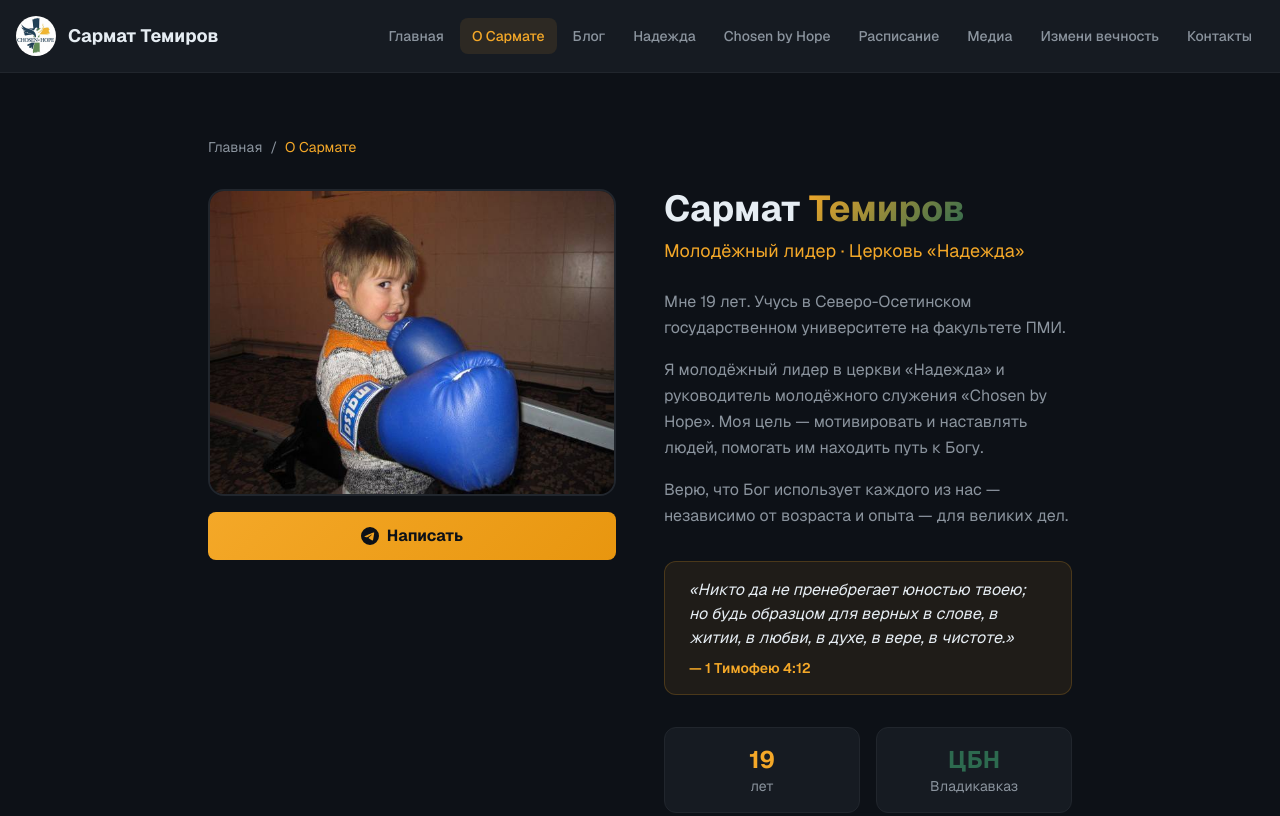
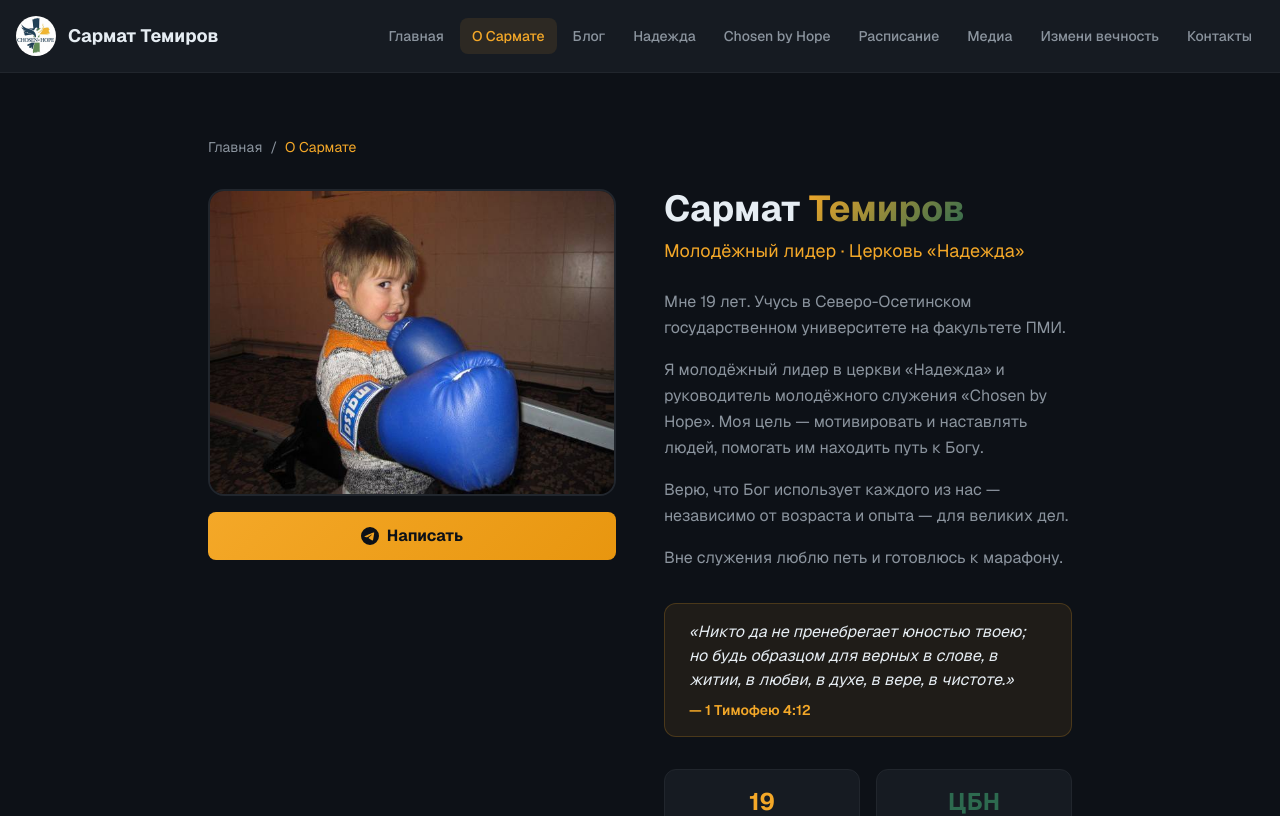
Before and after one commit to sarmtem-t7/site, a Next.js app: page /about in a window 1280 px wide. Shown: the top 816 px of the page. Built offline with nearby package versions, Linux system fonts and the light colour scheme.

Commit message:
feat: add singing and marathon to about page bio

```diff
--- a/app/about/page.tsx
+++ b/app/about/page.tsx
@@ -51,6 +51,9 @@ export default function AboutPage() {
             </p>
             <p className="leading-relaxed" style={{ color: "var(--muted)" }}>
               Верю, что Бог использует каждого из нас — независимо от возраста и опыта — для великих дел.
+            </p>
+            <p className="leading-relaxed" style={{ color: "var(--muted)" }}>
+              Вне служения люблю петь и готовлюсь к марафону.
             </p>
           </div>
 
```
